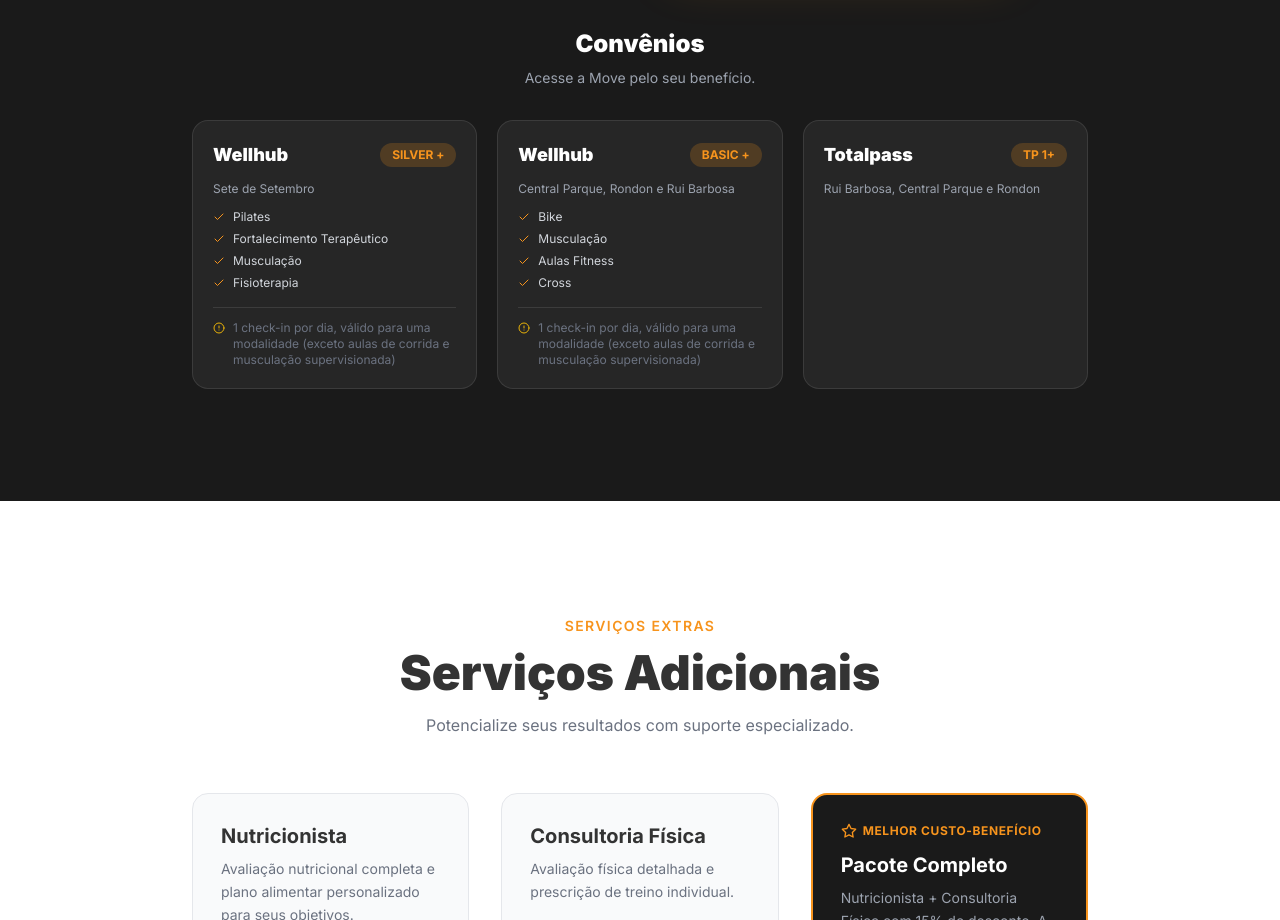
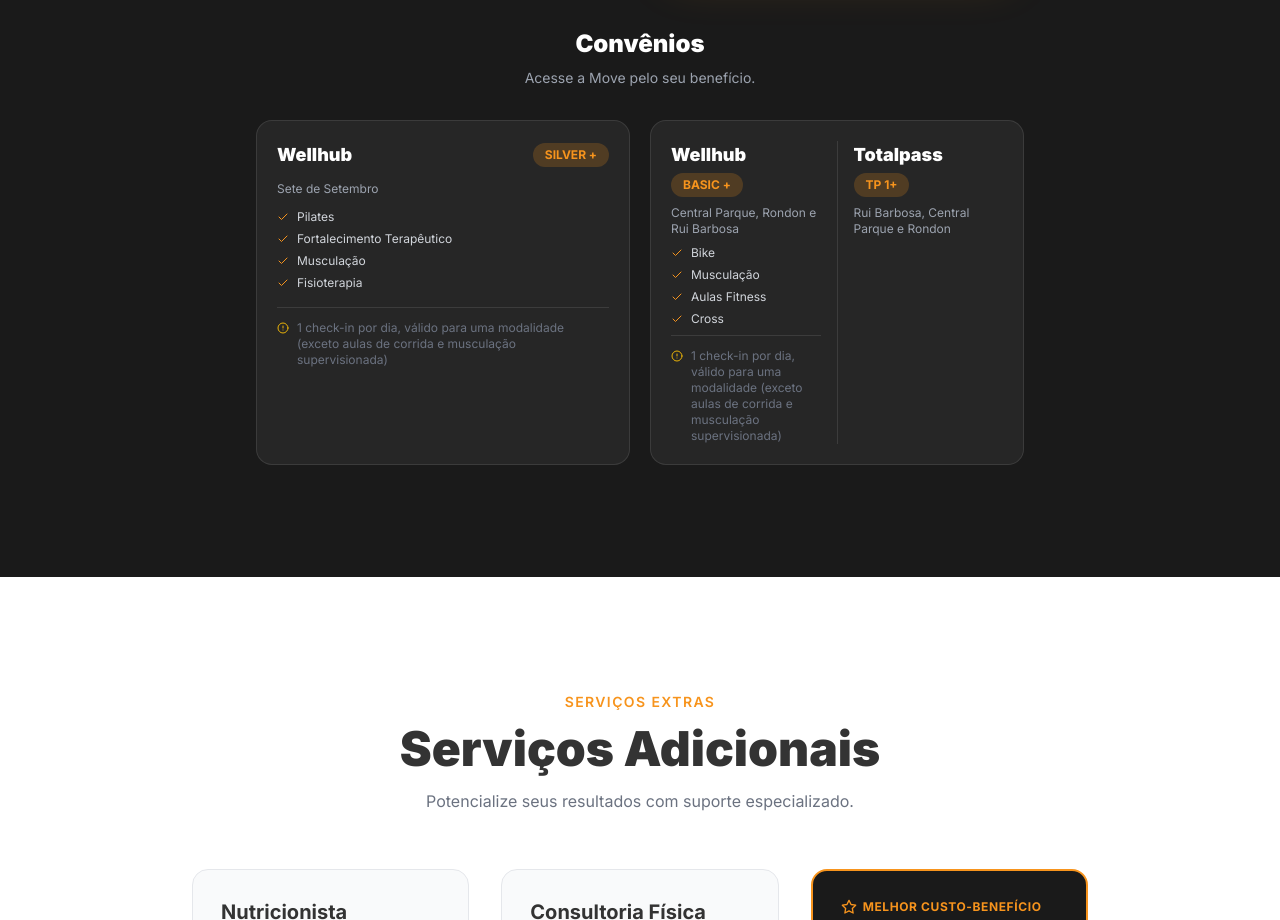
Before and after one commit to DelgasTech/move, a Next.js app: page / in a window 1280 px wide. Shown: the part 3940-4860 px from the top of the page. Built offline with nearby package versions, Linux system fonts and the light colour scheme.

Commit message:
feat: display Wellhub BASIC+ and Totalpass side by side in merged card

```diff
--- a/components/sections/Planos.tsx
+++ b/components/sections/Planos.tsx
@@ -139,15 +139,18 @@
           <h3 className="text-center text-white font-black text-2xl mb-2">Convênios</h3>
           <p className="text-center text-gray-400 text-sm mb-8">Acesse a Move pelo seu benefício.</p>
 
-          <div className="grid grid-cols-1 md:grid-cols-3 gap-5 max-w-4xl mx-auto">
-            {partners.map((p, i) => (
-              <div key={i} className="bg-charcoal/50 border border-white/10 rounded-2xl p-5 flex flex-col gap-3">
+          <div className="grid grid-cols-1 md:grid-cols-2 gap-5 max-w-3xl mx-auto">
+
+            {/* Wellhub — Sete de Setembro (SILVER+) */}
+            {(() => {
+              const p = partners[0];
+              return (
+                <div className="bg-charcoal/50 border border-white/10 rounded-2xl p-5 flex flex-col gap-3">
                   <div className="flex items-center justify-between">
                     <span className="text-white font-black text-lg">{p.name}</span>
                     <span className="bg-primary/20 text-primary text-xs font-bold px-3 py-1 rounded-full">{p.tier}</span>
                   </div>
                   <p className="text-gray-400 text-xs">{p.units}</p>
-                {p.includes.length > 0 && (
                   <ul className="space-y-1.5">
                     {p.includes.map((item) => (
                       <li key={item} className="flex items-center gap-2 text-gray-300 text-xs">
@@ -156,7 +159,6 @@
                       </li>
                     ))}
                   </ul>
-                )}
                   {p.obs && (
                     <div className="flex items-start gap-2 mt-1 text-gray-500 text-xs border-t border-white/10 pt-3">
                       <FiAlertCircle className="w-3 h-3 text-yellow-500 flex-shrink-0 mt-0.5" />
@@ -164,7 +166,53 @@
                     </div>
                   )}
                 </div>
+              );
+            })()}
+
+            {/* Wellhub BASIC+ + Totalpass — mesclados */}
+            {(() => {
+              const wb = partners[1];
+              const tp = partners[2];
+              return (
+                <div className="bg-charcoal/50 border border-white/10 rounded-2xl p-5 flex gap-4">
+                  {/* Wellhub BASIC+ */}
+                  <div className="flex-1 flex flex-col gap-2">
+                    <div className="flex flex-col gap-1">
+                      <span className="text-white font-black text-lg">{wb.name}</span>
+                      <span className="bg-primary/20 text-primary text-xs font-bold px-3 py-1 rounded-full w-fit">{wb.tier}</span>
+                    </div>
+                    <p className="text-gray-400 text-xs">{wb.units}</p>
+                    <ul className="space-y-1.5">
+                      {wb.includes.map((item) => (
+                        <li key={item} className="flex items-center gap-2 text-gray-300 text-xs">
+                          <FiCheck className="w-3 h-3 text-primary flex-shrink-0" />
+                          {item}
+                        </li>
                       ))}
+                    </ul>
+                    {wb.obs && (
+                      <div className="flex items-start gap-2 mt-auto pt-3 border-t border-white/10 text-gray-500 text-xs">
+                        <FiAlertCircle className="w-3 h-3 text-yellow-500 flex-shrink-0 mt-0.5" />
+                        <span>{wb.obs}</span>
+                      </div>
+                    )}
+                  </div>
+
+                  {/* Divisor vertical */}
+                  <div className="w-px bg-white/10 self-stretch" />
+
+                  {/* Totalpass */}
+                  <div className="flex-1 flex flex-col gap-2">
+                    <div className="flex flex-col gap-1">
+                      <span className="text-white font-black text-lg">{tp.name}</span>
+                      <span className="bg-primary/20 text-primary text-xs font-bold px-3 py-1 rounded-full w-fit">{tp.tier}</span>
+                    </div>
+                    <p className="text-gray-400 text-xs">{tp.units}</p>
+                  </div>
+                </div>
+              );
+            })()}
+
           </div>
         </motion.div>
 
```
Lines whose indentation alone changed are shown as unchanged.
